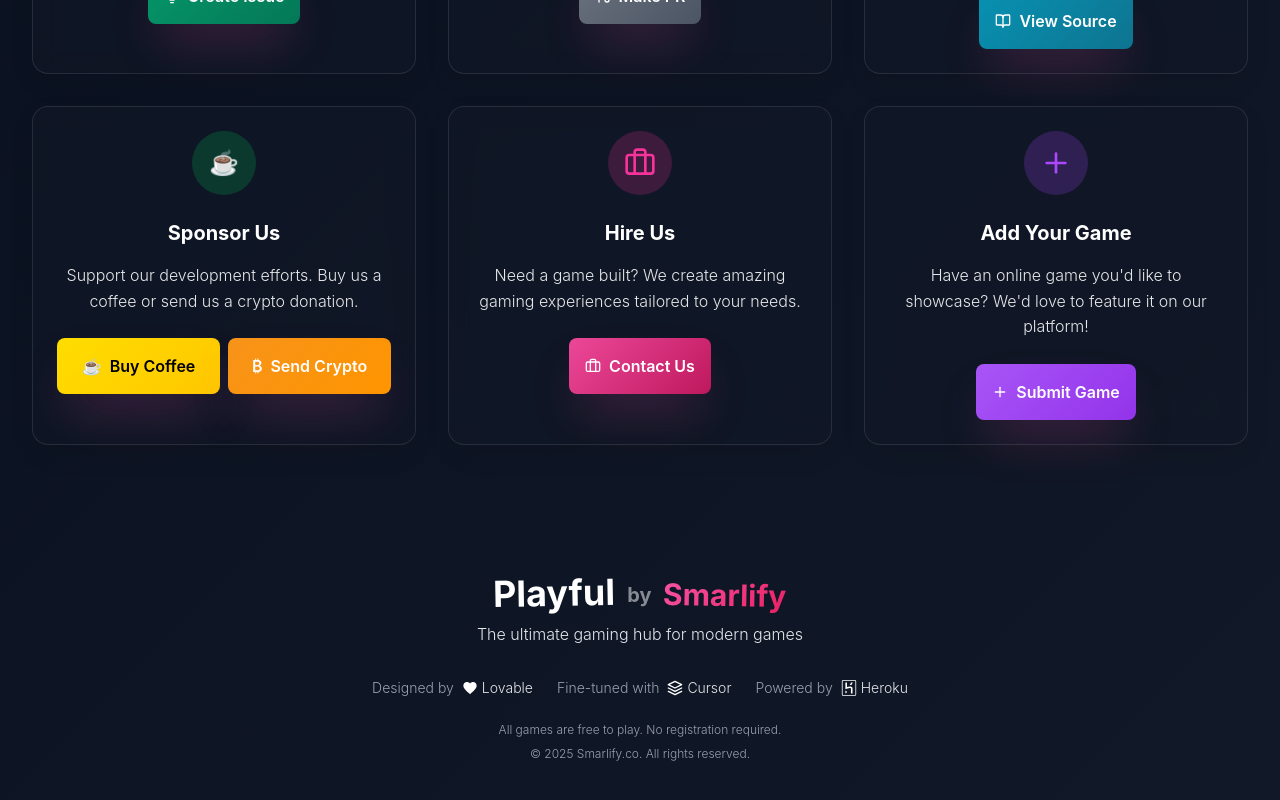
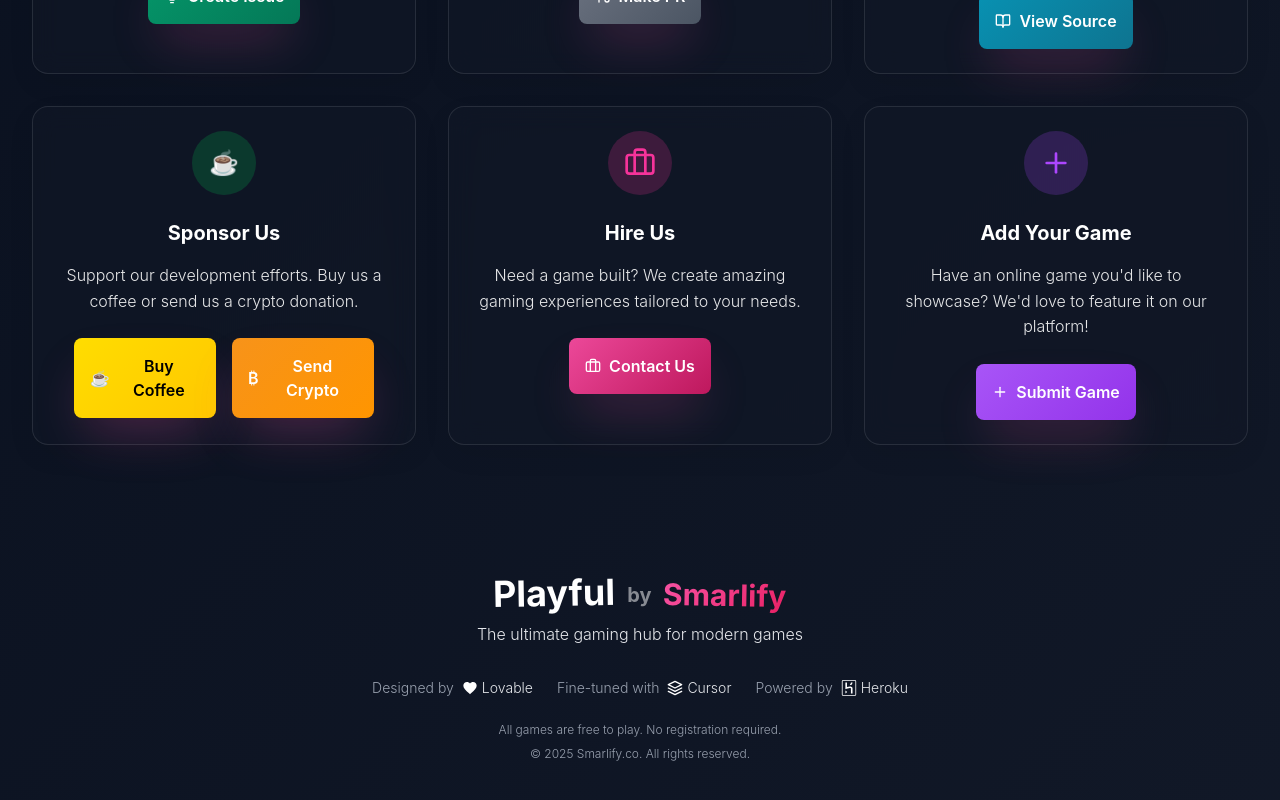
Before and after one commit to smarlify/playful-by-smarlify, a Next.js app: page / in a window 1280 px wide. Shown: the part 2989-3789 px from the top of the page. Built offline with nearby package versions, Linux system fonts and the light colour scheme.

Commit message:
✨ Update game components and main page

```diff
--- a/src/app/page.tsx
+++ b/src/app/page.tsx
@@ -276,8 +276,8 @@ export default function Home() {
               <p className="text-gaming mb-6">
                 Support our development efforts. Buy us a coffee or send us a crypto donation.
               </p>
-              <div className="space-y-2">
-                <div className="flex gap-2">
+              <div className="space-y-2 w-[90%] mx-auto">
+                <div className="flex gap-4">
                   <a
                     href="https://buymeacoffee.com/dave5w"
                     target="_blank"
--- a/src/components/GameCard.tsx
+++ b/src/components/GameCard.tsx
@@ -155,7 +155,7 @@ export default function GameCard({ game, onClick }: GameCardProps) {
           ) : (
             <div className="flex gap-4">
               <button
-                className="w-[40%] text-white p-3 rounded-lg font-semibold text-sm cursor-pointer bg-gray-500/20 border-none inline-flex items-center justify-center transition-all duration-300 hover:scale-105"
+                className="w-[50%] text-white p-3 rounded-lg font-semibold text-sm cursor-pointer bg-gray-500/20 border-none inline-flex items-center justify-center transition-all duration-300 hover:scale-105"
                 style={{
                   background: 'linear-gradient(135deg, hsl(330 91% 65%), hsl(340 82% 52%))',
                   boxShadow: '0 10px 25px -5px hsl(330 91% 65% / 0.25)'
@@ -170,7 +170,7 @@ export default function GameCard({ game, onClick }: GameCardProps) {
                   href={game.githubUrl}
                   target="_blank"
                   rel="noopener noreferrer"
-                  className="w-[40%] text-white p-3 rounded-lg font-semibold text-sm cursor-pointer border-none inline-flex items-center justify-center transition-all duration-300 hover:scale-105"
+                  className="w-[50%] text-white p-3 rounded-lg font-semibold text-sm cursor-pointer border-none inline-flex items-center justify-center transition-all duration-300 hover:scale-105"
                   style={{
                     background: 'linear-gradient(135deg, hsl(0 0% 20%), hsl(0 0% 15%))',
                     boxShadow: '0 10px 25px -5px hsl(0 0% 20% / 0.25)'
```
